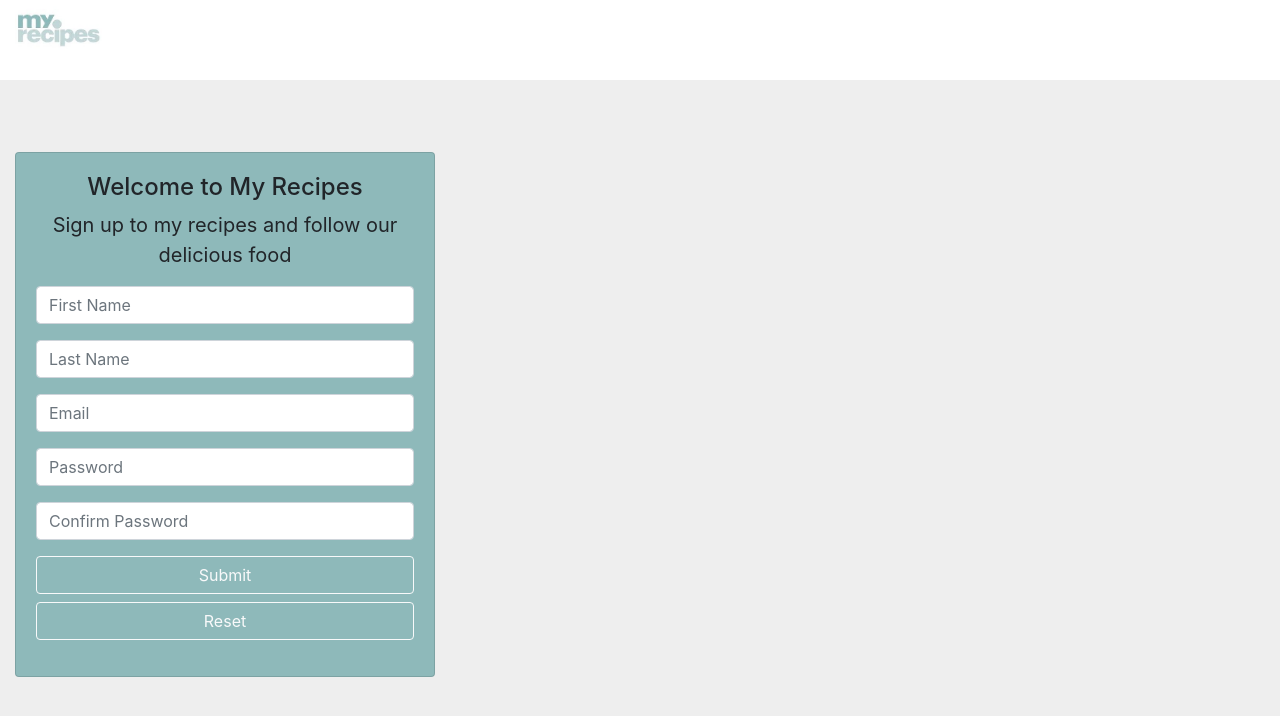
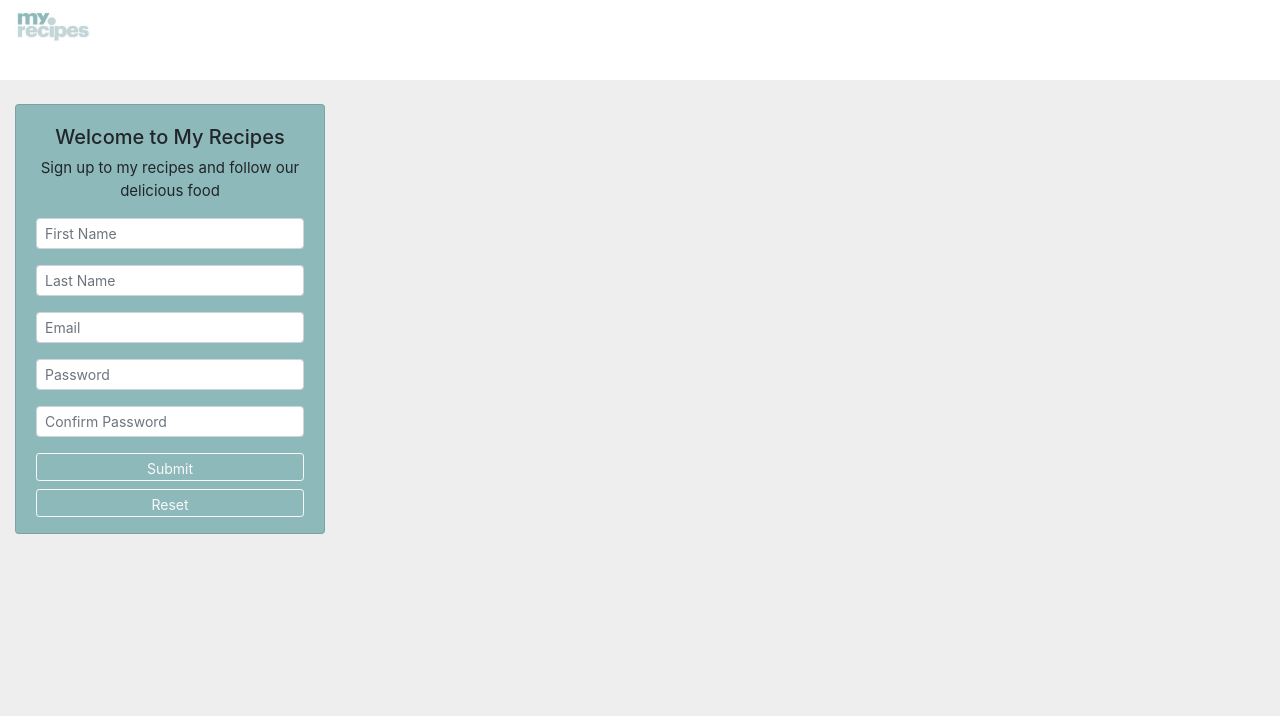
Before and after one commit to amarelali/2020_web3_AmarElAli, a PHP site: page /createAccountDesign.php in a window 1280 px wide. Shown: the top 716 px of the page. Run offline with PHP 8.4, Linux system fonts and the light colour scheme.

Commit message:
commit20

```diff
--- a/Items.php
+++ b/Items.php
@@ -17,8 +17,8 @@ include("Menu.php");
     while($row= mysqli_fetch_assoc($result)){?>
             <div class="col-12 col-md-4 col-lg-3 mx-auto" style="max-width: 18rem;margin-top:10px;min-height:276.672px;min-width:258px;" href="Recipes.php">
                 <div class="card" style="width:100%;border-radius: 10px;position:relative">
-                    <a href="Recipes.php?ItemName=<?php echo $row['Name']?>&ItemId=<?php echo $row['Id']?>"  >
-                        <img class="card-img-top" src="img/<?php echo $row['Images'] ?>" alt="Card image cap" style="max-height:171.266px;border-radius: 10px 10px 0px 0px;">
+                    <a href="Recipes.php?ItemName=<?php echo $row['Name']?>&ItemId=<?php echo $row['Id']?>">
+                        <img class="card-img-top" src="img/<?php echo $row['Images'] ?>" alt="Card image cap" style="border-radius: 10px 10px 0px 0px;">
                     </a>
                     <a href="Recipes.php?ItemName=<?php echo $row['Name']?>&ItemId=<?php echo $row['Id']?>" class="card-body" style="text-decoration: none;color: black;padding:10px">
                         <h6 class="card-title" style="font-size:16px;height:50px !important;width: 141px !important;"><?php echo $row['Name'] ?></h6>
--- a/createAccountDesign.php
+++ b/createAccountDesign.php
@@ -6,7 +6,7 @@
 
 <link rel="stylesheet" type="text/css" href="css/bootstrap.min.css" />
 <script src="js/jquery.min.js"></script>
-<script src="js/Login.js"></script>
+<!-- <script src="js/Login.js"></script> -->
 <script src="js/bootstrap.min.js"></script>
 
 
@@ -27,33 +27,33 @@
 </div>-->
 
 
-<div class="container" id="createAccount" style="position:absolute;top: 19%;">
+<div class="container" id="createAccount" style="position:absolute;top: 13%;">
     <div class="row">
-              <div class="col-lg-6" style="max-width:450px;">
+              <div class="col-md-5" style="max-width:340px !important;">
                 <div class="card text-center card-form" style="background-color:#8eb9ba  !important;">
-                  <div class="card-body">
-                    <h4>Welcome to My Recipes</h4>
-                    <p style="font-size:20px;">
+                  <div class="card-body" style="padding-bottom: 0px;">
+                    <h5>Welcome to My Recipes</h4>
+                    <p style="font-size:15px;">
                           Sign up to my recipes and follow our delicious food
                    </p>
                     <form action="createAccount.php" method="POST" onsubmit="return checkForm()">
                       <div class="form-group">
-                        <input type="text" class="form-control form-control-md" id="input1" name="firstName" placeholder="First Name"  />
+                        <input type="text" class="form-control form-control-sm" id="input1" name="firstName" placeholder="First Name"  />
                       </div>
                       <div class="form-group">
-                        <input type="text" class="form-control form-control-md" id="input2" name="lastName" placeholder="Last Name"  />
+                        <input type="text" class="form-control form-control-sm" id="input2" name="lastName" placeholder="Last Name"  />
                       </div>
                       <div class="form-group">
-                        <input type="email" class="form-control form-control-md" id="inputEmail" name="email" placeholder="Email"  />
+                        <input type="email" class="form-control form-control-sm" id="inputEmail" name="email" placeholder="Email"  />
                       </div>
                       <div class="form-group">
-                        <input type="password" class="form-control form-control-md" id="input3" name="password" placeholder="Password"  />
+                        <input type="password" class="form-control form-control-sm" id="input3" name="password" placeholder="Password"  />
                       </div>
                       <div class="form-group">
-                        <input type="password" class="form-control form-control-md" id="input4" name="repassword" placeholder="Confirm Password"  />
+                        <input type="password" class="form-control form-control-sm" id="input4" name="repassword" placeholder="Confirm Password"  />
                       </div>
-                      <input type="submit" value="Submit" class="btn btn-outline-light btn-block btn-md" >
-            <input type="reset" value="Reset" class="btn btn-outline-light btn-block btn-md" >
+                      <input type="submit" value="Submit" class="btn btn-outline-light btn-block btn-sm" style="height: 28px !important;" >
+                      <input type="reset" value="Reset" class="btn btn-outline-light btn-block btn-sm" style="height: 28px !important;" >
                     </form>
                 </div>
             </div>
@@ -61,9 +61,6 @@
     </div>
 </div>
 
-
-  </div>
-
 </body>
 <script>
 </script>
--- a/css/index.css
+++ b/css/index.css
@@ -15,9 +15,7 @@ header{
 
     background-image: url("img/MyRecipesLogo.jpg");
 }
-.logo {
-width:39%;
-}
+
 .header{
     background-color:white;
     width: 100%;
--- a/header.php
+++ b/header.php
@@ -4,7 +4,10 @@
   height: 10vh;
 }
 .formStyle{
-  margin-left:768px;
+  margin-left: 494px !important;
+}
+.logo{
+  width:34%;
 }
 }
 @media screen and (max-width: 992px){
@@ -13,6 +16,9 @@
 }
 .header{
   margin-bottom:70px;
+}
+.logo{
+  width:39%;
 }
 }
 </style>
--- a/loggedIn.php
+++ b/loggedIn.php
@@ -65,10 +65,10 @@ include("Menu.php");
         <div class="col-12" style="height:100%">
              <div class="row" style="height:100%">
                 <a  href="GlobalRecipes.php" class="col-10 col-md-4 mx-auto categories" style="color: #f8f9fa;height: 20%;border-radius: 34px;box-shadow: 0 4px 8px 0 rgba(0, 0, 0, 0.2), 0 6px 20px 0 rgba(0, 0, 0, 0.19);position: relative;margin-top: 10%;background-image: url('img/food.jpg');background-repeat: no-repeat;background-size: cover;" >
-                    <span style="font-weight: bold;position: absolute;top: 25%;left: 14%;text-shadow: 5px 2px 4px black;">Global Recipes</span>
+                    <span style="font-weight: bold;position: absolute;top: 25%;text-shadow: 5px 2px 4px black;">Global Recipes</span><!--left: 14%;-->
                 </a>
                 <a href="HealthyRecipes.php" class="col-10 col-md-4 mx-auto categories" style="color: #f8f9fa;height: 20%;border-radius: 34px;box-shadow: 0 4px 8px 0 rgba(0, 0, 0, 0.2), 0 6px 20px 0 rgba(0, 0, 0, 0.19);position: relative;margin-top: 10%;background-image: url('img/healthyfood.jpg');background-repeat: no-repeat;background-size: cover;" >
-                    <span style="font-weight: bold;position: absolute;top: 25%;left: 11%;text-shadow: 5px 2px 4px black;">Healthy Recipes</span>
+                    <span style="font-weight: bold;position: absolute;top: 25%;text-shadow: 5px 2px 4px black;">Healthy Recipes</span> <!--left: 11%;-->
                 </a>
             </div>
         </div>
```
Also changed, not shown: MyProfile.php (+79 -0 lines), passwordModified.php (added, +34 -0 lines). Lines whose indentation alone changed are shown as unchanged.
